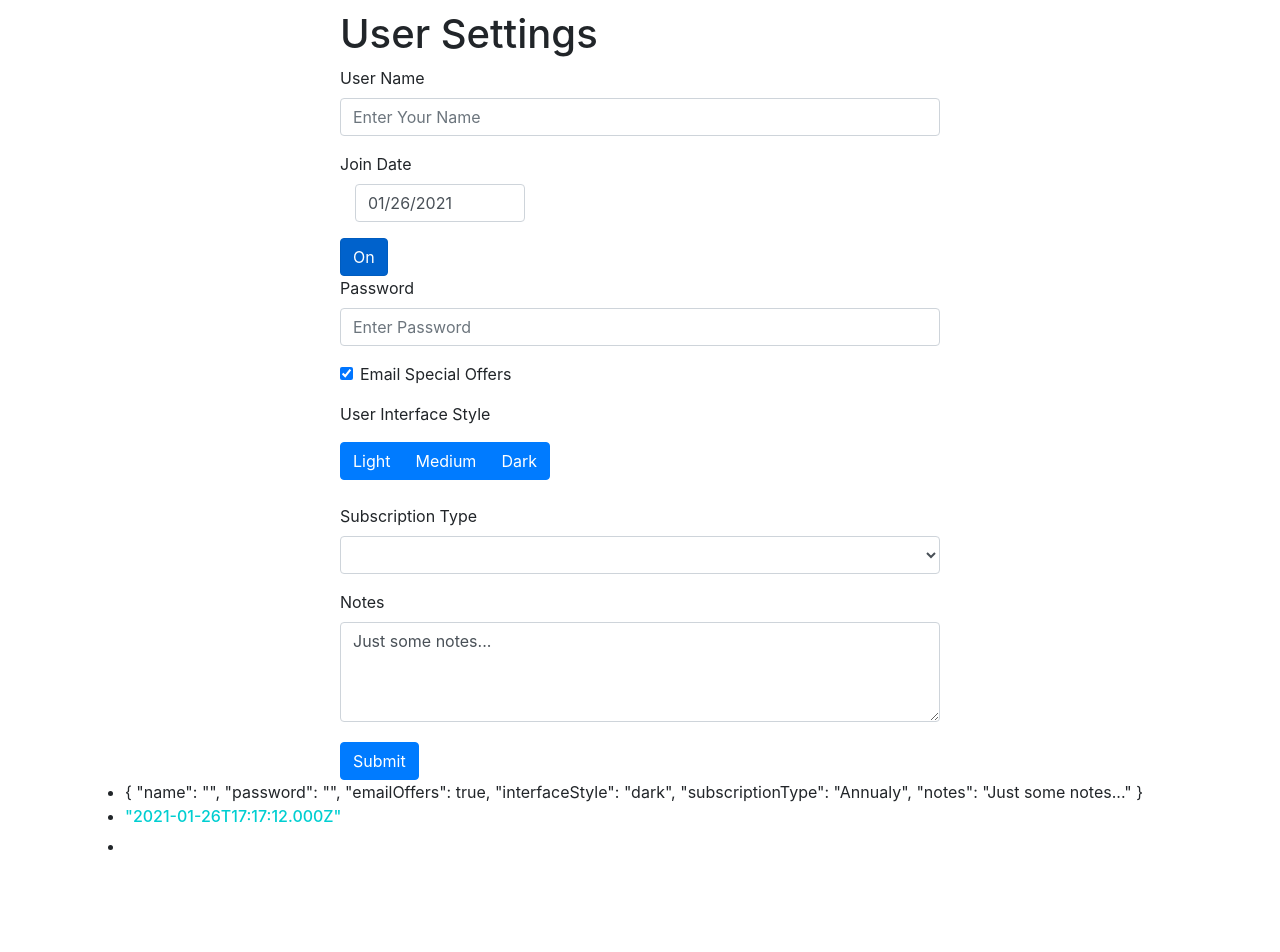
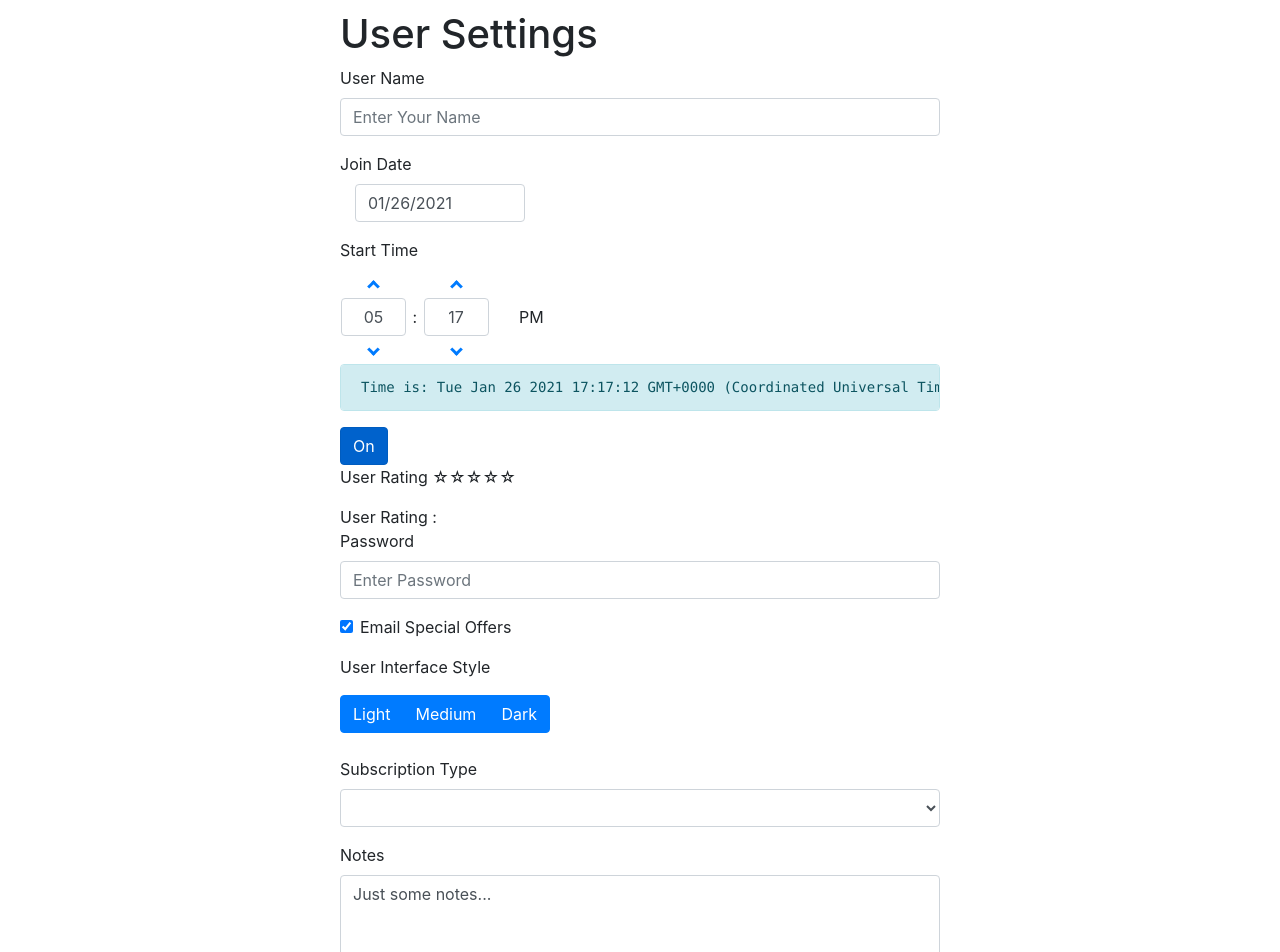
Before and after one commit to ismailasylla/Angular-Forms-, an Angular app: page / in a window 1280 px wide. Shown: the top 952 px of the page. Before the commit the page ends 884 px from the top, so only its background shows below. Built offline with nearby package versions, Linux system fonts and the light colour scheme.

Commit message:
added Date-picker, Time-picker && Rating Control

```diff
--- a/src/app/app.module.ts
+++ b/src/app/app.module.ts
@@ -9,6 +9,9 @@ import { UserSettignsFormComponent } from './user-settigns-form/user-settigns-fo
 import { ButtonsModule } from 'ngx-bootstrap/buttons';
 import { BsDatepickerModule } from 'ngx-bootstrap/datepicker';
 import { BrowserAnimationsModule } from '@angular/platform-browser/animations';
+import { TimepickerModule } from 'ngx-bootstrap/timepicker';
+import { RatingModule } from 'ngx-bootstrap/rating';
+
 
 @NgModule({
   declarations: [
@@ -22,7 +25,9 @@ import { BrowserAnimationsModule } from '@angular/platform-browser/animations';
     HttpClientModule,
     ButtonsModule.forRoot(),
     BrowserAnimationsModule,
-    BsDatepickerModule.forRoot()
+    BsDatepickerModule.forRoot(),
+    TimepickerModule.forRoot(),
+    RatingModule.forRoot()
   ],
   providers: [],
   bootstrap: [AppComponent]
--- a/src/app/user-settigns-form/user-settigns-form.component.html
+++ b/src/app/user-settigns-form/user-settigns-form.component.html
@@ -12,14 +12,26 @@
         <div class=" form-group">
             <label for="startDate">Join Date</label>
             <div class="col-xs-12 col-12 col-md-4">
-                <input type="text" placeholder="Select Date" class="form-control" bsDatepicker [(ngModel)]="startDate" name="startDate">
+                <input type="text" placeholder="Select Date" class="form-control" bsDatepicker [(ngModel)]="startDate" name="startDate" id="startDate">
             </div>
         </div>
+        <div class="form-group">
+            <label for="time">Start Time</label>
+            <timepicker [(ngModel)]="mytime" name="starTime" id="starTime"></timepicker>
+            <pre class="alert alert-info">Time is: {{mytime}}</pre>
+        </div>
+
         <button type="button" class="btn btn-primary" [(ngModel)]="singleModel" btnCheckbox btnCheckboxTrue="On"
             btnCheckboxFalse="Off" name="singleModel">
             {{singleModel}}
         </button>
 
+        <div class="form-group">
+            User Rating
+            <rating [(ngModel)]="rate" [max]="max" [readonly]="isReadonly" (onHover)="hoveringOver($event)" (onLeave)="resetStar()"
+                [titles]="['one','two','three']" name="userRating" id="userRating"></rating>
+        </div>
+User Rating : {{userRating}}
         <div class="form-group">
             <label for="password">Password</label>
             <input type="password" id="password" name="password" class="form-control" placeholder="Enter Password"
@@ -77,10 +89,11 @@
 <div class="container">
     <ul>
         <li>{{userSettings | json}}</li>
-        <li><h6 style="color:darkturquoise">{{startDate | json}}</h6></li>
-        <li><!-- {{originalUserSettings| json}} --></li>
+
     </ul>
-
+        <h6 style="color:darkturquoise">{{startDate | json}}</h6>
+        <pre class="alert alert-info">Time is: {{mytime}}</pre>
+    <!-- {{originalUserSettings| json}} -->
 
 
 
--- a/src/app/user-settigns-form/user-settigns-form.component.ts
+++ b/src/app/user-settigns-form/user-settigns-form.component.ts
@@ -3,6 +3,7 @@ import { NgForm } from '@angular/forms';
 import { Observable } from 'rxjs';
 import { DataService } from '../data/data.service';
 import { UserSettings } from '../data/user-settings';
+
 
 @Component({
   selector: 'app-user-settigns-form',
@@ -29,8 +30,15 @@ originalUserSettings :UserSettings = {
 //   notes:"",
 // }
 
+singleModel = "On";
+startDate: Date;
+mytime: Date ;
 
-startDate: Date;
+// Rating
+  // max: number = 10;
+  // rate: number = 7;
+  // isReadonly: boolean = true;
+  userRating=""
 
 userSettings :UserSettings = {... this.originalUserSettings}
 postError= false;
@@ -38,7 +46,7 @@ postErrorMessage = ''
 subscriptionType = new Observable<string[]>();
 
 
-singleModel = "On";
+
 
 
   constructor(private dataService: DataService) { }
@@ -46,6 +54,8 @@ singleModel = "On";
   ngOnInit(): void {
     this.subscriptionType = this.dataService.getSubscriptionTypes()
     this.startDate = new Date();
+    this.mytime = new Date();
+    this.userRating
   }
 
 onSubmit(form: NgForm){
```
